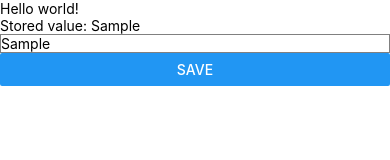
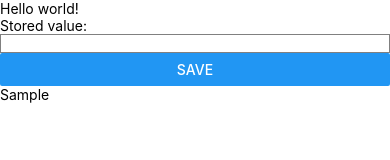
Before and after one commit to Jakob37/Catch-app, a React Native app: screen / in a window 390 px wide. Both pictures are taken after typing "Sample" into the empty fields and a click on the button "SAVE". Shown: the top 160 px of the page. Built offline with nearby package versions, Linux system fonts and the light colour scheme.

Commit message:
Storing text entris

```diff
--- a/App.tsx
+++ b/App.tsx
@@ -4,6 +4,7 @@ import {Button, Text, TextInput, View} from 'react-native';
 
 function App(): JSX.Element {
   const [value, setValue] = useState('');
+  const [textArray, setTextArray] = useState<string[]>([]);
 
   const handleChangeText = (text: string) => {
     setValue(text);
@@ -11,8 +12,11 @@ function App(): JSX.Element {
 
   const handleSave = async () => {
     try {
-      await AsyncStorage.setItem('@MyApp:myKey', value);
+      const newArray = [...textArray, value];
+      await AsyncStorage.setItem('@MyApp:myKey', JSON.stringify(newArray));
       console.log(`${value} stored`);
+      setTextArray(newArray);
+      setValue('');
     } catch (error) {
       console.log('error', error);
     }
@@ -23,9 +27,15 @@ function App(): JSX.Element {
       <Text>Hello world!</Text>
       <Text>Stored value: {value}</Text>
       <TextInput
+        value={value}
         onChangeText={handleChangeText}
         style={{borderColor: 'gray', borderWidth: 1}}></TextInput>
       <Button title="Save" onPress={handleSave}></Button>
+      <View>
+        {textArray.map((text, index) => (
+          <Text key={index}>{text}</Text>
+        ))}
+      </View>
     </View>
   );
 }
```
